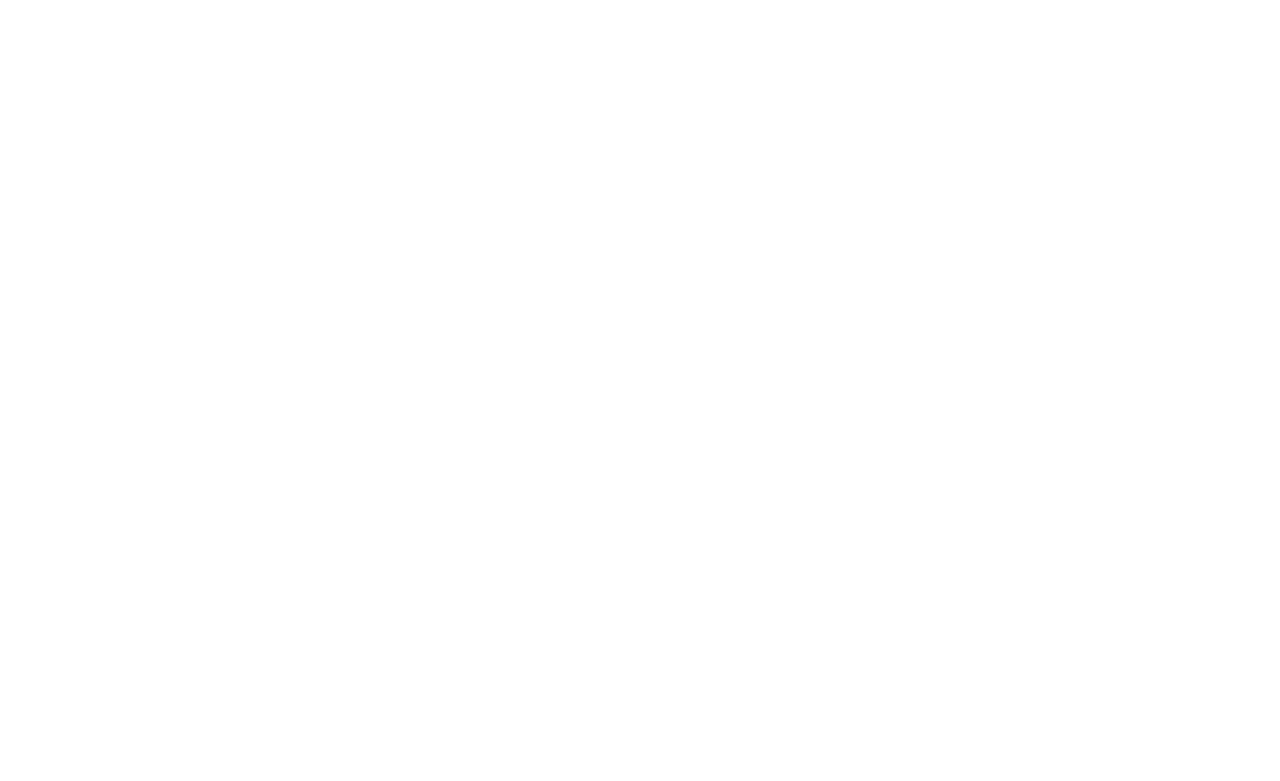
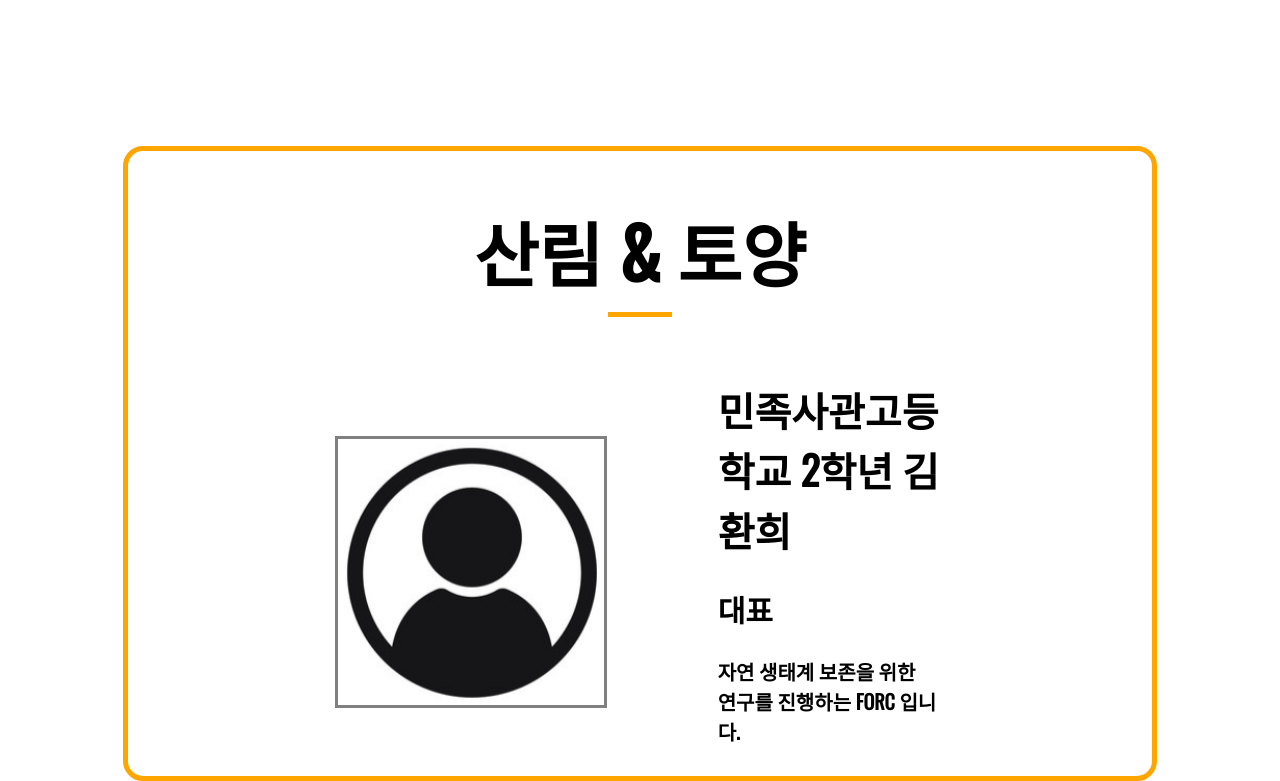
Before and after one commit to jhan756k/FORC, a React (Create React App) app: page /about in a window 1280 px wide. Shown: the part 1152-1933 px from the top of the page. Before the commit the page ends 1298 px from the top, so only its background shows below. Built offline with nearby package versions, Linux system fonts and the light colour scheme; the HTML template or start-up script is replaced by a standard one.

Commit message:
scroll async (needfix)

```diff
--- a/src/Component/Member.jsx
+++ b/src/Component/Member.jsx
@@ -4,9 +4,9 @@ import "../Style/Member.css";
 const Member = ({ img, name, position, explain }) => {
   return (
     <div className="mwrap">
-      <img src={img} alt="" />
+      <img src={img} alt="" className="memimg"/>
       <div className="mtext">
-        <h1>{name}</h1>
+        <h1 className="mtit">{name}</h1>
         <h2>{position}</h2>
         <p>{explain}</p>
       </div>
--- a/src/Component/Slideshow.jsx
+++ b/src/Component/Slideshow.jsx
@@ -7,7 +7,7 @@ const Slideshow = () => {
     "/images/afternoon.jpg",
     "/images/bird.jpg",
   ];
-  const delay = 6000;
+  const delay = 5000;
   const [index, setIndex] = useState(0);
   const timeoutRef = useRef(null);
 
--- a/src/Component/Sticknav.jsx
+++ b/src/Component/Sticknav.jsx
@@ -2,6 +2,15 @@ import React from "react";
 import "../Style/Sticknav.css";
 
 const Sticknav = () => {
+  async function campaignClick() {
+    window.location.assign("/");
+    let pos = await document.querySelector(".camp").offsetTop;
+    window.scrollTo({
+      top: pos - 90,
+      behavior: "smooth",
+    });
+  };
+
   return (
     <div className="stick">
       <div className="items">
@@ -11,9 +20,11 @@ const Sticknav = () => {
           </a>
         </div>
         <div className="iwrap">
-          <a href="/" className="item">
+          <button
+            className="item"
+            onClick={() => (campaignClick())}>
             Campaign
-          </a>
+          </button>
         </div>
 
         <a href="/" className="title">
--- a/src/Page/Aboutpage.jsx
+++ b/src/Page/Aboutpage.jsx
@@ -19,21 +19,10 @@ const Aboutpage = () => {
   }, []);
 
   const [member, setMember] = useState([
+
     {
-      img: "/images/1.jpg",
-      name: "서우찬",
-      position: "대표",
-      explain: "자연 생태계 보존을 위한 연구를 진행하는 FORC 입니다.",
-    },
-    {
-      img: "/images/2.jpg",
-      name: "김태훈",
-      position: "대표",
-      explain: "자연 생태계 보존을 위한 연구를 진행하는 FORC 입니다.",
-    },
-    {
-      img: "/images/3.jpg",
-      name: "김태훈",
+      img: "/images/newuser.png",
+      name: "민족사관고등학교 2학년 김환희",
       position: "대표",
       explain: "자연 생태계 보존을 위한 연구를 진행하는 FORC 입니다.",
     },
@@ -70,7 +59,15 @@ const Aboutpage = () => {
         </div>
 
         <div className="forestfield">
-
+          <h1 className="position">산림 & 토양</h1>
+          {member.map((member) => (
+            <Member
+              img={member.img}
+              name={member.name}
+              position={member.position}
+              explain={member.explain}
+            />
+          ))}
         </div>
         <div className="beekeepingfield"></div>
         <div className="pollutionfield"></div>
--- a/src/Style/Aboutpage.css
+++ b/src/Style/Aboutpage.css
@@ -19,12 +19,12 @@
   flex-direction: column;
   position: relative;
 }
-.awr{
+.awr {
   display: flex;
   flex-direction: column;
   position: relative;
 }
-.fields{
+.fields {
   display: flex;
   flex-direction: column;
   position: relative;
@@ -53,7 +53,7 @@
   justify-content: space-between;
   align-items: center;
   text-align: center;
-  width:100%;
+  width: 100%;
 }
 .presimg {
   filter: brightness(120%);
@@ -80,3 +80,12 @@
   padding-bottom: 10%;
   width: 40%;
 }
+
+.forestfield {
+  width: 80%;
+  border: 5px solid orange;
+  border-radius: 20px;
+  justify-content: center;
+  display: flex;
+  flex-direction: column;
+}
--- a/src/Style/Member.css
+++ b/src/Style/Member.css
@@ -0,0 +1,30 @@
+.mwrap {
+  display: flex;
+  justify-content: space-between;
+  margin-left: 20%;
+  margin-right: 20%;
+  padding: 10px;
+  margin-top: 20px;
+  align-items: center;
+}
+.mwrap:hover {
+    background-color: #f5f5f5;
+    cursor: pointer;
+}
+.memimg {
+  width: 256px;
+  height: 256px;
+  outline: 3px solid gray;
+  outline-offset: 5px;
+}
+.mtext {
+    font-size: 20px;
+    font-weight: bold;
+    color: black;
+    margin-left: 20%;
+    text-align: start;
+}
+.mtit {
+    margin-top: 0px;
+    width: 110%;
+}
--- a/src/Style/Sticknav.css
+++ b/src/Style/Sticknav.css
@@ -1,3 +1,5 @@
+@import url('https://fonts.googleapis.com/css2?family=Oswald&display=swap');
+
 .stick {
   position: fixed;
   top: 0;
@@ -27,6 +29,10 @@
   text-decoration: none;
   font-size: 35px;
   font-weight: bold;
+  border: none;
+  background: transparent;
+  font-family: 'Oswald', sans-serif;
+  padding: 0;
 }
 .item::after {
   content: "";
@@ -40,6 +46,9 @@
   transform-origin: bottom center;
   transition: transform 0.3s ease-out;
 }
+.item:hover {
+  cursor: pointer;
+}
 .item:hover::after {
   transform: scaleX(1);
   transform-origin: bottom center;
```
Also changed, not shown: public/images/newuser.png.
